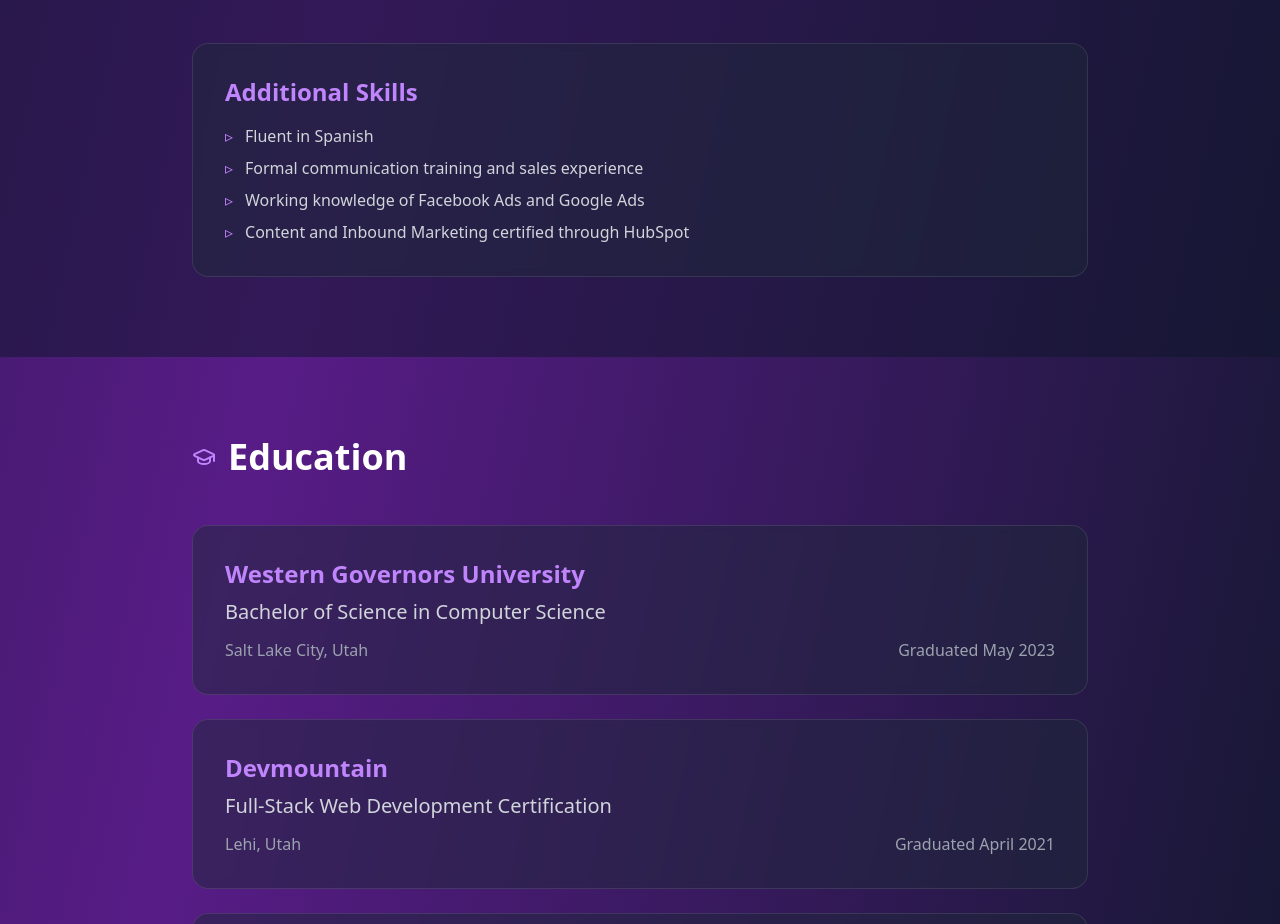
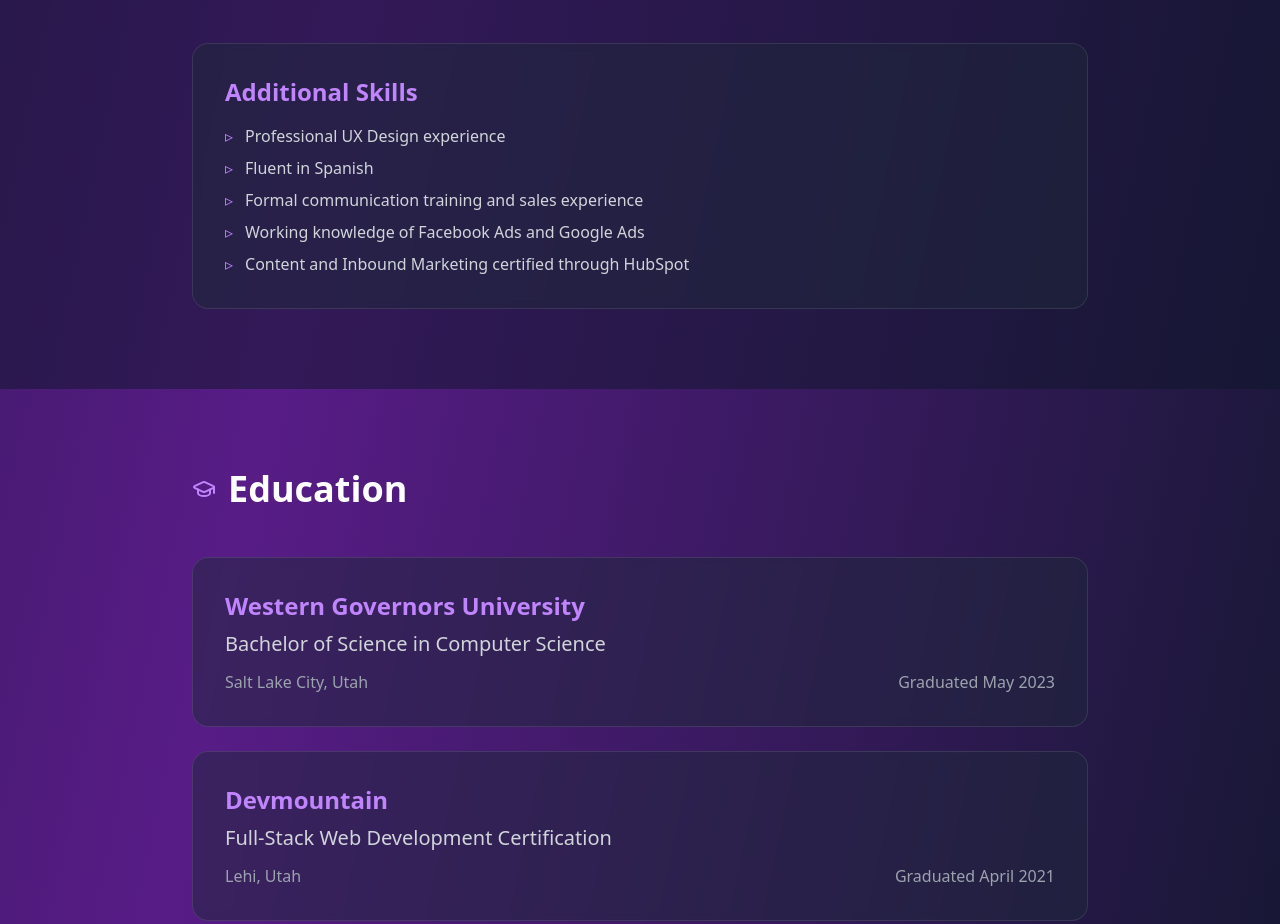
Before and after one commit to btengland/brady-england-portfolio-website, a React (Create React App) app: page / in a window 1280 px wide. Shown: the part 4380-5304 px from the top of the page. Built offline with nearby package versions, Linux system fonts and the light colour scheme.

Commit message:
added additional skill

```diff
--- a/src/App.js
+++ b/src/App.js
@@ -649,6 +649,10 @@ export default function Portfolio() {
             </h3>
             <ul className="space-y-2 text-gray-300">
               <li className="flex gap-3">
+                <span className="text-purple-400">▹</span> Professional UX
+                Design experience
+              </li>
+              <li className="flex gap-3">
                 <span className="text-purple-400">▹</span> Fluent in Spanish
               </li>
               <li className="flex gap-3">
```
